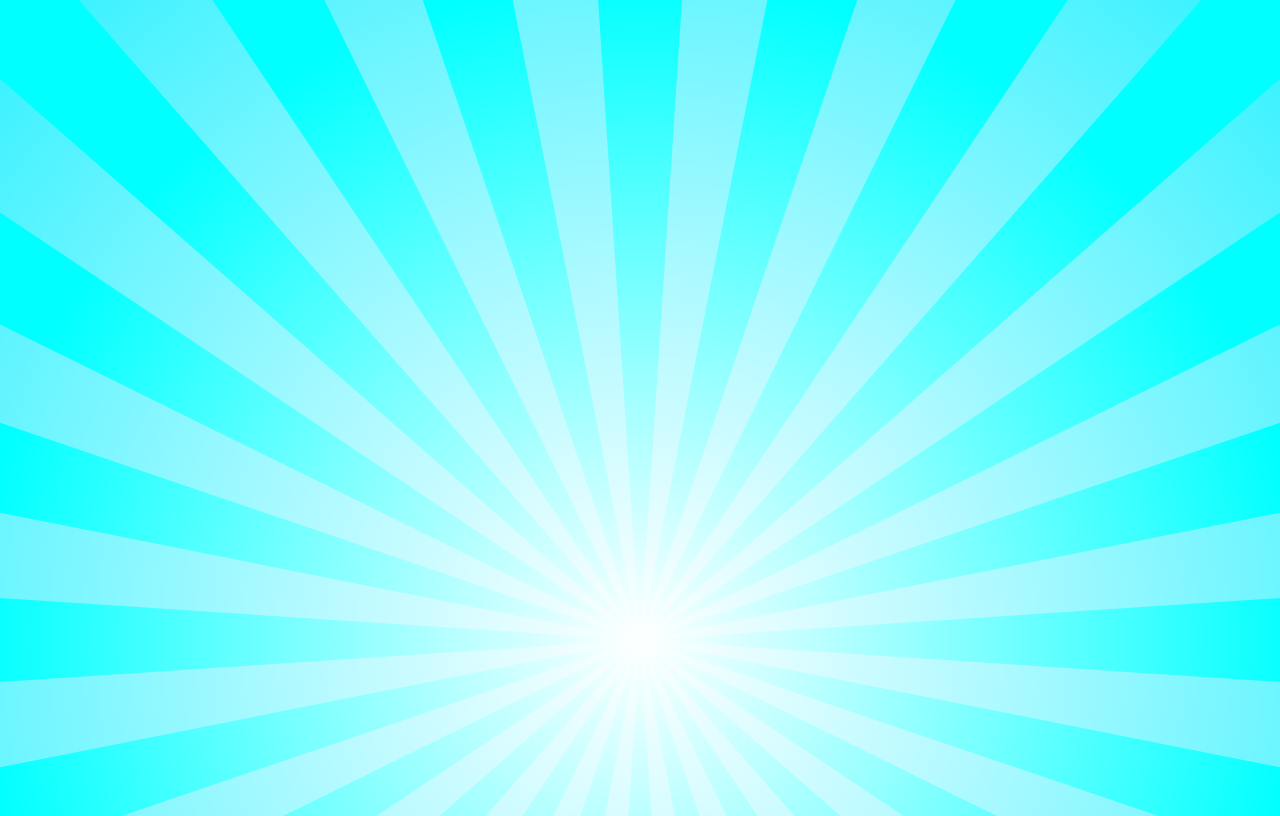
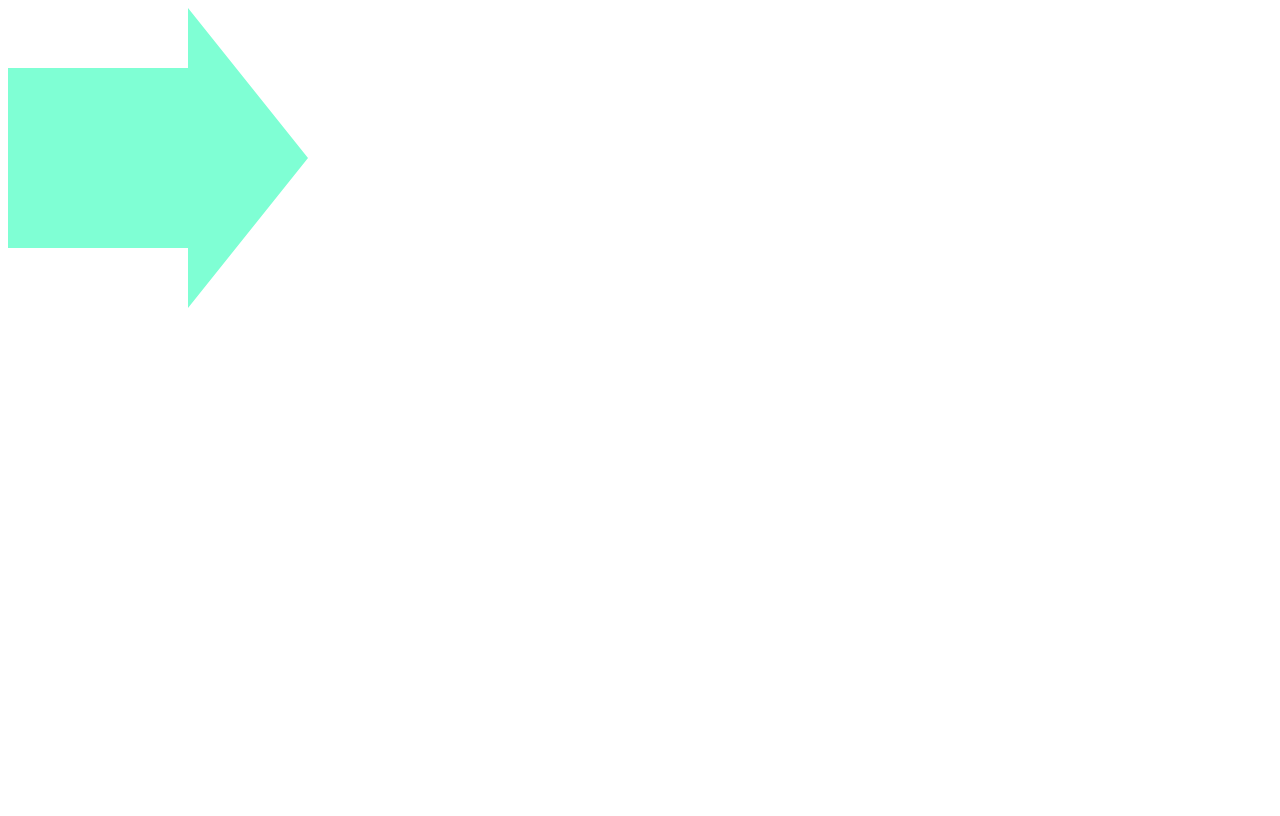
Before and after one commit to ilyabrakerJAVA-60/responsive-design-images, a plain HTML site: page index.html in a window 1280 px wide. Drawn offline with Linux system fonts and the light colour scheme.

Commit message:
clip-path

```diff
--- a/css/styles.css
+++ b/css/styles.css
@@ -1,10 +1,6 @@
-body{
-    background:url(../images/wintery-sunburst.svg) ;
-    background-size: cover;
-    height: 100vh;
-    background-repeat: no-repeat;
-    background-attachment: fixed;
-
-
-
+.meal{
+    clip-path: polygon(0% 20%, 60% 20%, 60% 0%, 100% 50%, 60% 100%, 60% 80%, 0% 80%);
+    background-color: aquamarine;
+    width: 300px;
+    height: 300px;
 }
--- a/index.html
+++ b/index.html
@@ -7,8 +7,7 @@
     <title>Background image</title>
 </head>
 <body>
-
-
+    <div class="meal"></div>
 
 </body>
 </html>
```
